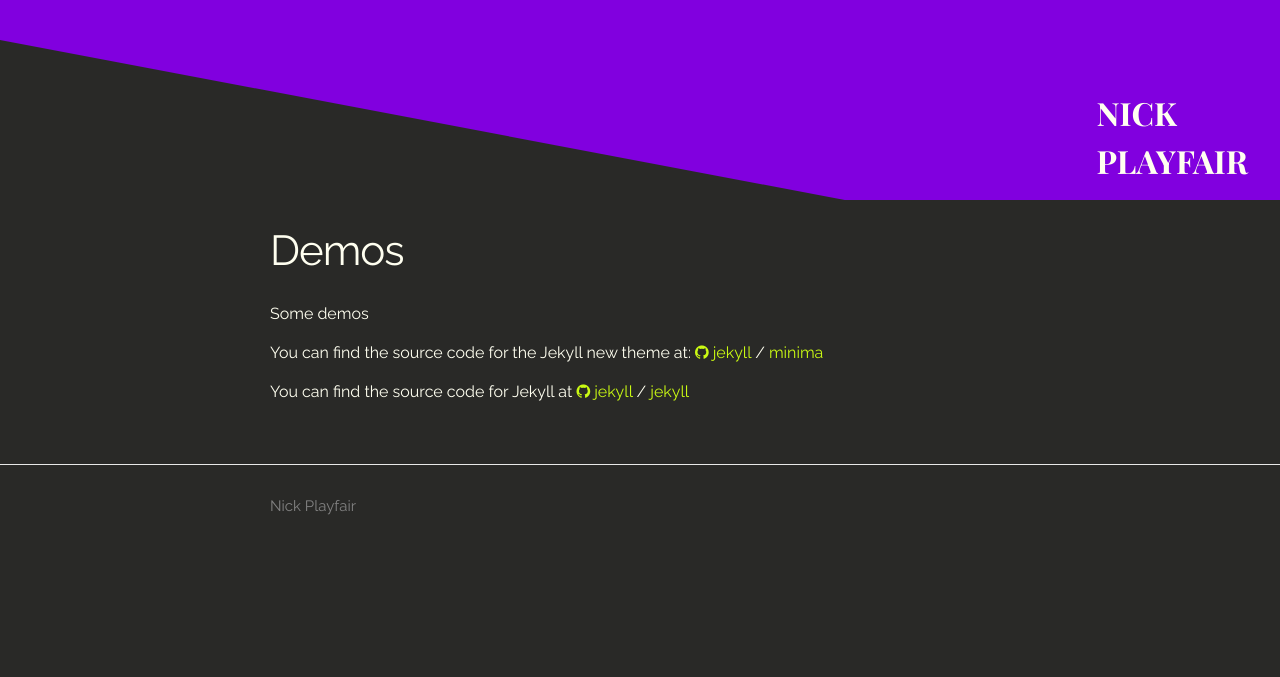
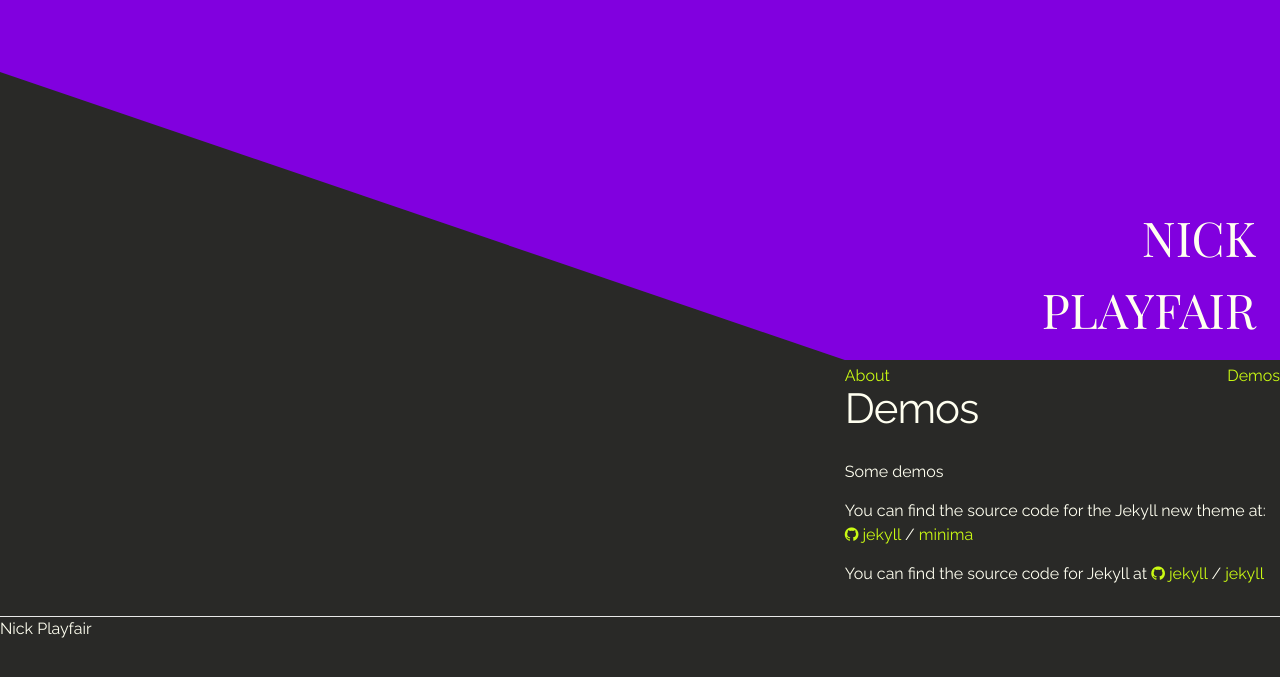
Before and after one commit to nplayfair/personal-site-dev, a Jekyll site: the page built from demos.md, in a window 1280 px wide. Shown: the top 677 px of the page. Built offline with Jekyll 4.4.1, drawn with Linux system fonts in a browser that asks for light colours.

Commit message:
initial grid implementation
Named grid areas, nav bar and homepage assigned to correct areas. Header lives outside grid.

```diff
--- a/_includes/footer.html
+++ b/_includes/footer.html
@@ -1,9 +1,4 @@
 <footer class="site-footer">
-
-  <div class="wrapper">
-
-    <div class="footer-col-wrapper">
-      <div class="footer-col footer-col-1">
   <p>
     {% if site.author %}
       {{ site.author | escape }}
@@ -11,35 +6,4 @@
       {{ site.title | escape }}
     {% endif %}
     </p>
-      </div>
-
-      <!-- <div class="footer-col footer-col-2">
-        <ul class="social-media-list">
-          {% if site.github_username %}
-          <li>
-            {% include icon-github.html username=site.github_username %}
-          </li>
-          {% endif %}
-
-          {% if site.twitter_username %}
-          <li>
-            {% include icon-twitter.html username=site.twitter_username %}
-          </li>
-          {% endif %}
-
-          {% if site.instagram_username %}
-          <li>
-            {% include icon-instagram.html username=site.instagram_username %}
-          </li>
-          {% endif %}
-        </ul>
-      </div>
-
-      <div class="footer-col footer-col-3">
-        <p>{{ site.description | escape }}</p>
-      </div> -->
-    </div>
-
-  </div>
-
 </footer>
--- a/_layouts/default.html
+++ b/_layouts/default.html
@@ -7,13 +7,25 @@
 
     {% include header.html %}
 
-    <main class="page-content" aria-label="Content">
       <div class="wrapper">
-        {{ content }}
+        <nav class="navigation">
+          <ul>
+            {% for my_page in site.pages %}
+              {% if my_page.title %}
+                <li><a class="page-link" href="{{ my_page.url | relative_url }}">
+                {{ my_page.title | escape }}</a></li>
+              {% endif %}
+            {% endfor %}
+          </ul>
+        </nav>
+        <main class="content" aria-label="Content">
+
+          {{ content }}
+        </main>
+            {% include footer.html %}
       </div>
-    </main>
 
-    {% include footer.html %}
+
 
   </body>
 
--- a/_sass/minima/_base.scss
+++ b/_sass/minima/_base.scss
@@ -23,6 +23,12 @@ body {
        -o-font-feature-settings: "kern" 1;
           font-feature-settings: "kern" 1;
   font-kerning: normal;
+  height: 100vh;
+  max-width: 100vw;
+}
+
+main {
+
 }
 
 
@@ -87,9 +93,12 @@ h1, h2, h3, h4, h5, h6 {
 
 h1 {
   font-family: $header-font;
-  font-weight: 700;
+  font-weight: 400;
+  font-size: 3rem;
   color: $text-color;
   text-transform: uppercase;
+  text-align: right;
+  margin-right: 0.5em;
   }
 
 header a {
@@ -174,7 +183,7 @@ pre {
 /**
  * Wrapper
  */
-.wrapper {
+.Oldwrapper {
   max-width: -webkit-calc(#{$content-width} - (#{$spacing-unit} * 2));
   max-width:         calc(#{$content-width} - (#{$spacing-unit} * 2));
   margin-right: auto;
--- a/_sass/minima/_layout.scss
+++ b/_sass/minima/_layout.scss
@@ -6,20 +6,54 @@
   display: flex;
   justify-content: flex-end;
   align-items: flex-end;
+  height: 40vh;
   min-height: 200px;
-  max-height: 50vh;
   width: 100vw;
   color: $text-color;
   background-color: $header-color;
-    h1 {
-      margin-right: 1em;
-    }
+
   // Clip path
   clip-path: polygon(100% 0%, 100% 100%, 66% 100%, 0 20%, 0 0);
 
 }
 
-.site-nav {
+/**
+ * Grid Wrapper
+ */
+ .wrapper {
+  display: grid;
+  grid-template-columns: 66% 34%;
+  grid-template-areas:
+    "...... navigation"
+    "...... content"
+    "footer footer";
+ }
+
+/**
+ * Navigation
+ */
+
+.navigation {
+  grid-area: navigation;
+  ul {
+    list-style-type: none;
+    display: flex;
+    flex-direction: row;
+    justify-content: space-between;
+    li {
+      // margin-left: 8px;
+      padding-top: 4px;
+      // border-right: 1px solid $link_border;
+    }
+  }
+}
+
+.navigation ul {
+  margin: 0;
+}
+
+
+.Oldsite-nav {
   float: right;
   line-height: 56px;
 
@@ -82,12 +116,28 @@
   }
 }
 
+/**
+ * Content
+ */
+
+ main.content {
+  grid-area: content;
+ }
+
+/**
+ * Site footer
+ */
+
+.site-footer {
+  grid-area: footer;
+  border-top: 1px solid $grey-color-light;
+}
 
 
 /**
  * Site footer
  */
-.site-footer {
+.Oldsite-footer {
   border-top: 1px solid $grey-color-light;
   padding: $spacing-unit 0;
 }
--- a/_sass/np.scss
+++ b/_sass/np.scss
@@ -8,6 +8,8 @@ $small-font-size:  $base-font-size * 0.875;
 $base-line-height: 1.5;
 
 $spacing-unit:     30px;
+
+$img_opacity: 0.25;
 
 $text-color:       	#fffff0;
 $background-color: 	#292927;
```
Also changed, not shown: _layouts/home.html (+0 -14 lines). Lines whose indentation alone changed are shown as unchanged.
